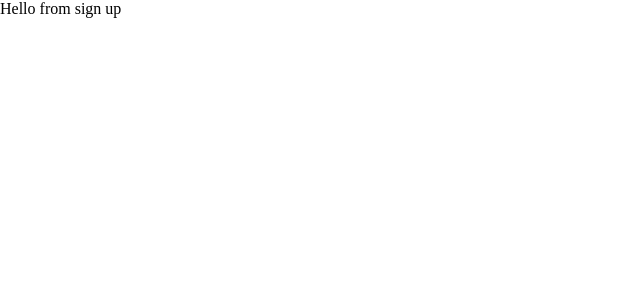
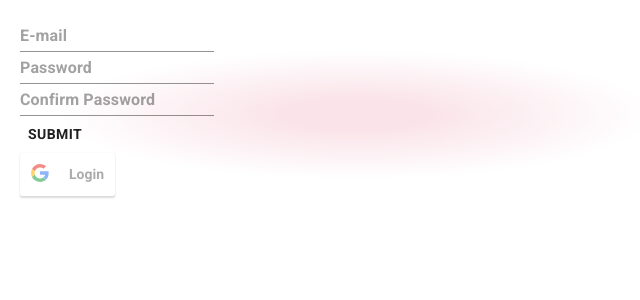
Before and after one commit to KeelGlobal/Engineering-Frontend, a React (Create React App) app: page /sign-up in a window 1280 px wide. Shown: the top 300 px of the page, without its empty margins (0-640 px from the left). Built offline with nearby package versions, Linux system fonts and the light colour scheme.

Commit message:
Added code for sigb up

```diff
--- a/src/Pages/Sign-Up/SignUp.jsx
+++ b/src/Pages/Sign-Up/SignUp.jsx
@@ -1,8 +1,131 @@
-import React from 'react';
-import './SignUp.css';
+import React, { useState } from 'react';
+import { Formik, Form, useField } from 'formik';
+import { TextField, Button } from '@material-ui/core';
+import * as yup from 'yup';
+import GoogleLogin from 'react-google-login';
+import axios from 'axios';
+import Alert from '@material-ui/lab/Alert';
 
-function SignUp() {
-  return <div>Hello from sign up</div>;
-}
+const MyTextField = ({ placeholder, type, ...props }) => {
+  const [field, meta] = useField(props);
+  const errorText = meta.error && meta.touched ? meta.error : '';
+  return (
+    <TextField
+      placeholder={placeholder}
+      {...field}
+      helperText={errorText}
+      error={!!errorText}
+      type={type}
+    />
+  );
+};
+
+const validationSchema = yup.object({
+  email: yup.string().email().required('Please enter a valid e-mail'),
+  password: yup
+    .string()
+    .required('No password provided.')
+    .min(8, 'Password is too short - should be 8 chars minimum.')
+    .matches(
+      /^(?=.*[A-Za-z])(?=.*\d)(?=.*[@$!%*#?&])[A-Za-z\d@$!%*#?&]{8,}$/,
+      'Must Contain 8 Characters, One Uppercase, One Lowercase, One Number and one special case Character'
+    ),
+  confirmPassword: yup
+    .string()
+    .required('Please Confirm Password')
+    .oneOf([yup.ref('password'), null], 'Passwords must match'),
+});
+
+const responseGoogle = (response) => {
+  console.log(response);
+  console.log(response.profileObj);
+};
+
+const SignUp = () => {
+  const [signedUpAlert, setSignedUpAlert] = useState(false);
+  const [alreadyRegistered, setAlreadyRegistered] = useState(false);
+
+  return (
+    <div style={{ margin: '20px 20px' }}>
+      <Formik
+        validateOnChange={true}
+        initialValues={{
+          email: '',
+          password: '',
+          confirmPassword: '',
+        }}
+        validationSchema={validationSchema}
+        onSubmit={async (data, { setSubmitting, resetForm }) => {
+          setSubmitting(true);
+          const { email, password } = data;
+          await axios
+            .post('https://getkeel.com/api/v1/user/signup', {
+              email,
+              password,
+            })
+            .then((resp) => {
+              console.log(resp);
+              if (resp.request.status === 200) {
+                setSignedUpAlert(true);
+              }
+            })
+            .catch((err) => {
+              if (err.response.status === 500) {
+                setAlreadyRegistered(true);
+              }
+              if (err.response.status === 404 || err.response.status === 400) {
+              }
+            });
+          resetForm({
+            values: {
+              email: '',
+              password: '',
+              confirmPassword: '',
+            },
+          });
+          setSubmitting(false);
+        }}
+      >
+        {({ isSubmitting }) => (
+          <Form>
+            <MyTextField placeholder="E-mail" name="email" type="email" />
+            <div>
+              <MyTextField
+                placeholder="Password"
+                name="password"
+                type="password"
+              />
+            </div>
+            <div>
+              <MyTextField
+                placeholder="Confirm Password"
+                name="confirmPassword"
+                type="password"
+              />
+            </div>
+            <div>
+              <Button disabled={isSubmitting} type="submit">
+                submit
+              </Button>
+            </div>
+          </Form>
+        )}
+      </Formik>
+      <div>
+        <GoogleLogin
+          clientId="194271428747-v7t3bjqu3cea8jq734pd9o950kolco0o.apps.googleusercontent.com"
+          buttonText="Login"
+          onSuccess={responseGoogle}
+          onFailure={responseGoogle}
+          cookiePolicy={'single_host_origin'}
+        />
+      </div>
+      {signedUpAlert && (
+        <Alert severity="success">Registeration Successfully</Alert>
+      )}
+      {alreadyRegistered && <Alert severity="error">Already Registered</Alert>}
+    </div>
+  );
+};
 
 export default SignUp;
```
Also changed, not shown: package.json (+6 -1 lines), 1 other file (tests, documents, lock files or other folders).
